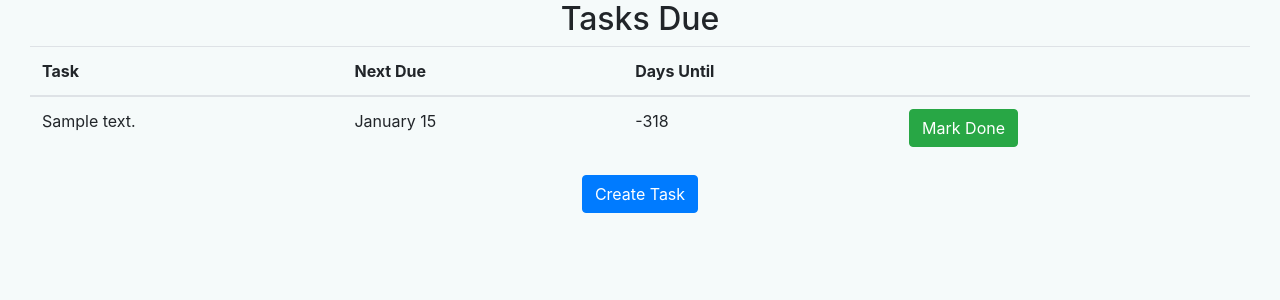
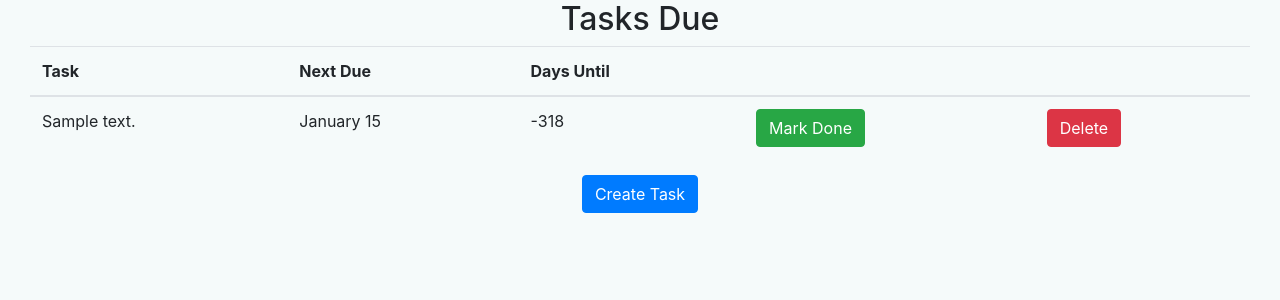
Before and after one commit to tnoff/personal-website, a Django app: page /0d27c6b9-a5d7-4782-9438-93b54b8f98f8/ in a window 1280 px wide. Shown: the part 56-356 px from the top of the page. Run offline with Django 3.2, Linux system fonts and the light colour scheme; tables that the repository leaves empty hold one stand-in row (values such as "Sample post"); parts of the project's set-up code (start-up, migrations or seed data) failed here and were passed over.

Commit message:
Add task delete button

```diff
--- a/website/my_calendar/urls.py
+++ b/website/my_calendar/urls.py
@@ -7,6 +7,7 @@ my_calendar_urls = [
     path('0d27c6b9-a5d7-4782-9438-93b54b8f98f8/', views.task_list),
     re_path(r'0d27c6b9-a5d7-4782-9438-93b54b8f98f8/create', views.task_create),
     re_path(r'0d27c6b9-a5d7-4782-9438-93b54b8f98f8/(?P<task_id>\d+)/?$', views.task_show),
+    re_path(r'0d27c6b9-a5d7-4782-9438-93b54b8f98f8/(?P<task_id>\d+)/delete', views.task_delete),
     re_path(r'0d27c6b9-a5d7-4782-9438-93b54b8f98f8/(?P<task_id>\d+)/done', views.task_mark_done),
     re_path(r'5065f9f1-fca3-4a6c-ba4c-e8cb13b0d95e/?$', views.calendar),
     re_path(r'5065f9f1-fca3-4a6c-ba4c-e8cb13b0d95e/(?P<year>\d+)/?$', views.calendar),
--- a/website/my_calendar/utils.py
+++ b/website/my_calendar/utils.py
@@ -1,4 +1,4 @@
-from datetime import timedelta
+from datetime import date, timedelta
 
 def get_time_view(item):
     item.time_string = ''
--- a/website/my_calendar/views.py
+++ b/website/my_calendar/views.py
@@ -143,14 +143,29 @@ def task_create(request):
     return render(request, 'my_calendar/task_create.html')
 
 @otp_required
+def task_delete(request, task_id):
+    '''
+    Delete individual task
+    '''
+    task = Task.objects.get(id=task_id)
+    if not task:
+        raise Http404(f'Unable to locate task')
+
+    task.delete()
+    return HttpResponseRedirect('/0d27c6b9-a5d7-4782-9438-93b54b8f98f8/')
+
+
+@otp_required
 def task_show(request, task_id):
     '''
     Show individual task
     '''
-    now = _get_today_with_timezone(request)
     task = Task.objects.get(id=task_id)
     if not task:
         raise Http404(f'Unable to locate task')
+
+    # If not delete show
+    now = _get_today_with_timezone(request)
     task.time_delta = task.due_date - now
     if task.time_delta.days < -1:
         task.time_delta = f'{task.time_delta.days} days ago'
--- a/website/templates/my_calendar/task_list.html
+++ b/website/templates/my_calendar/task_list.html
@@ -8,6 +8,7 @@
             <th scope="col">Task</th>
             <th scope="col">Next Due</th>
             <th scope="col">Days Until</th>
+            <th></th>
             <th></th>
         </tr>
     </thead>
@@ -23,6 +24,12 @@
                     <button name="mark_done" value="{{task.id}}" type="submit" class="btn btn-success">Mark Done</button>
                 </form>
             </td>
+            <td>
+                <form action="/0d27c6b9-a5d7-4782-9438-93b54b8f98f8/{{task.id}}/delete" method="get">
+                    {% csrf_token %}
+                    <button name="delete" value="{{task.id}}" type="submit" class="btn btn-danger">Delete</button>
+                </form>
+            </td>
         </tr>
         {% endfor %}
     </tbody>
```
